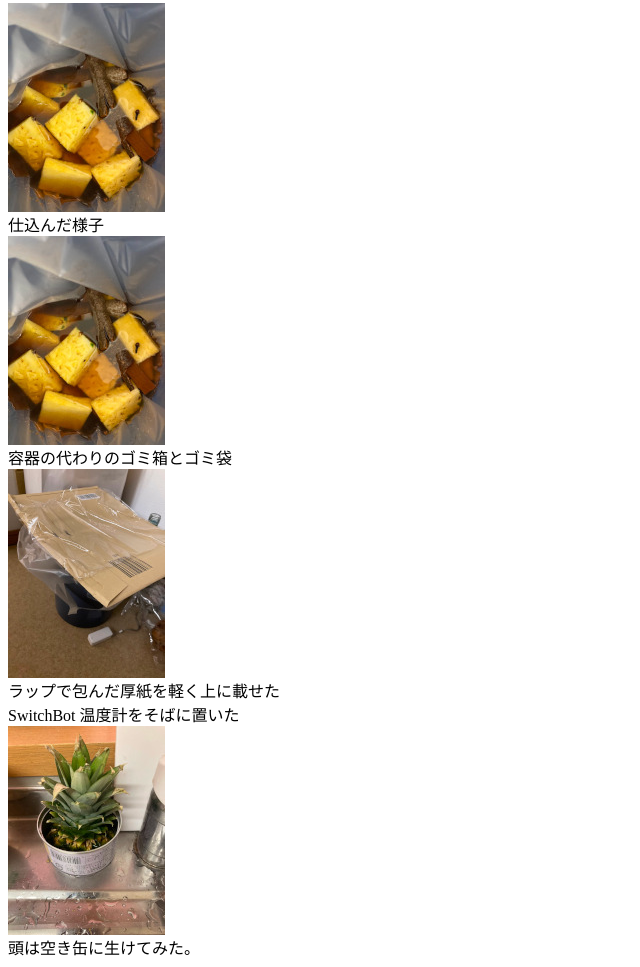
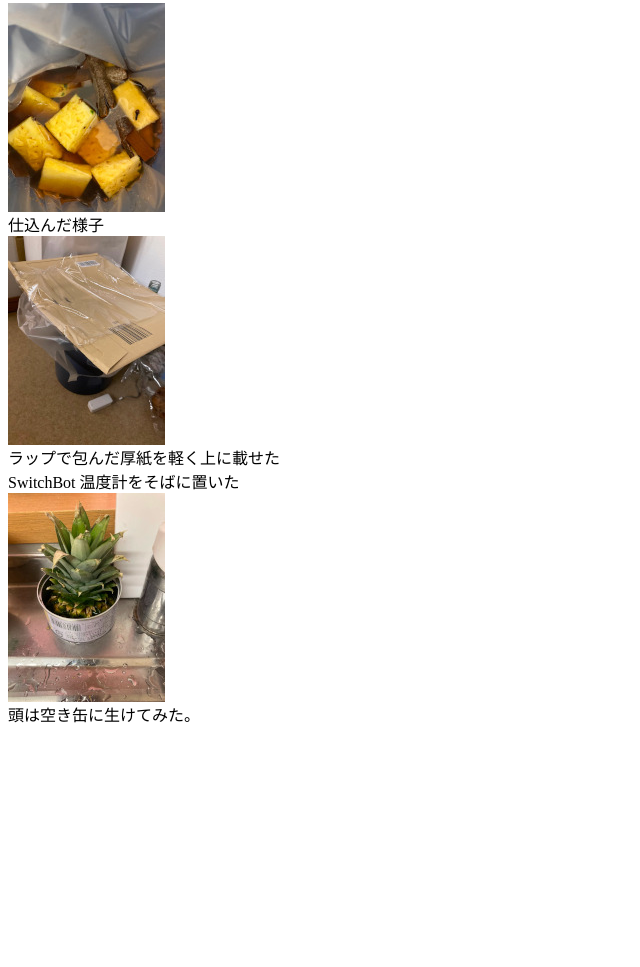
Before and after one commit to amariichi/tepache, a plain HTML site: page index.html in a window 1280 px wide. Shown: the part 1950-2917 px from the top of the page, without its empty margins (0-640 px from the left). After the commit the page ends 2684 px from the top, so only its background shows below. Drawn offline with Linux system fonts and the light colour scheme.

Commit message:
Update index.html

```diff
--- a/index.html
+++ b/index.html
@@ -56,8 +56,6 @@
 	クローブ<br>
 	<img src="IMG_1936.jpg"><br>
 	仕込んだ様子<br>
-	<img src="IMG_1936.jpg"><br>
-	容器の代わりのゴミ箱とゴミ袋<br>
 	<img src="IMG_1939.jpg"><br>
 	ラップで包んだ厚紙を軽く上に載せた<br>
 	SwitchBot 温度計をそばに置いた<br>
```
